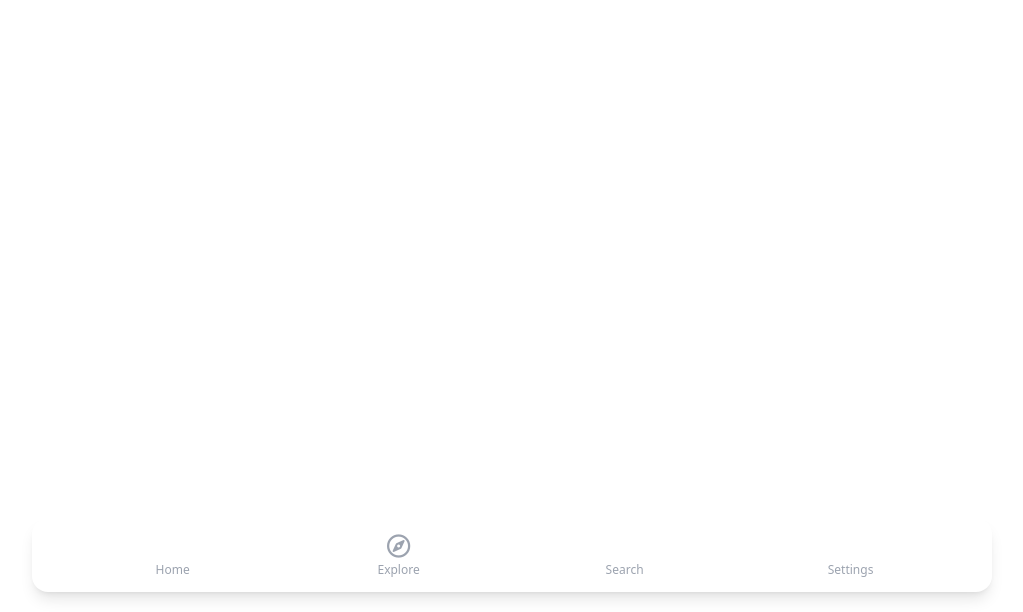
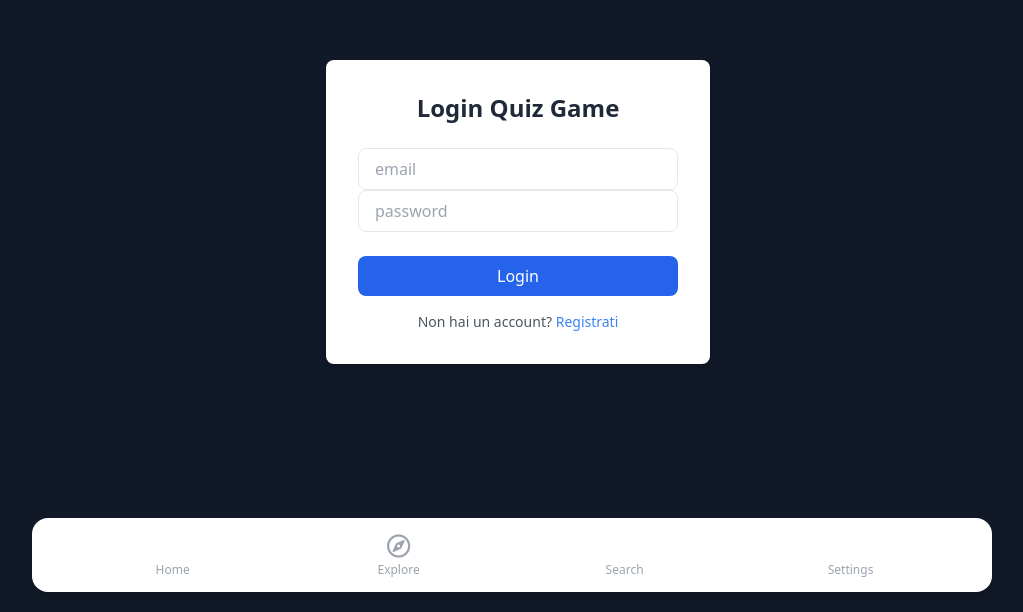
Before and after one commit to Riglietti-Nicolo/QuizUp, a SvelteKit app in the folder quizUp/: page / in a window 1280 px wide. Shown: the part 188-800 px from the top of the page, without its empty margins (122-1145 px from the left). Built offline with nearby package versions, Linux system fonts and the light colour scheme.

Commit message:
modified footer & login

```diff
--- a/quizUp/src/components/footer.svelte
+++ b/quizUp/src/components/footer.svelte
@@ -60,4 +60,5 @@
         left: 12%;
         width: 75%;
     }
+
 </style>
--- a/quizUp/src/components/forms/login_form.svelte
+++ b/quizUp/src/components/forms/login_form.svelte
@@ -0,0 +1,38 @@
+<script>
+    import { onMount } from 'svelte';
+    import { createEventDispatcher } from 'svelte';
+
+    let email = '';
+    let password = '';
+    let errorMessage = '';
+    const dispatch = createEventDispatcher();
+
+    function handleLogin() {
+      if (!email || !password) {
+        errorMessage = 'Inserisci email e password';
+        return;
+      }
+      errorMessage = '';
+      dispatch('login', { email, password });
+    }
+
+
+  </script>
+
+  <main class="flex h-screen items-center justify-center bg-gray-900">
+    <div class="bg-white p-8 rounded-lg shadow-md w-96">
+      <h2 class="text-2xl font-bold text-gray-800 mb-6 text-center">Login Quiz Game</h2>
+
+      {#if errorMessage}
+        <p class="text-red-500 text-sm mb-4">{errorMessage}</p>
+      {/if}
+
+      <input placeholder="email" type="email" bind:value={email} class="w-full px-4 py-2 border rounded-lg focus:outline-none focus:ring-2 focus:ring-blue-500" />
+
+      <input placeholder="password" type="password" bind:value={password} class="w-full px-4 py-2 border rounded-lg focus:outline-none focus:ring-2 focus:ring-blue-500" />
+
+      <button on:click={handleLogin} class="w-full mt-6 bg-blue-600 text-white py-2 rounded-lg hover:bg-blue-700 transition">Login</button>
+
+      <p class="mt-4 text-sm text-center text-gray-600">Non hai un account? <a href="#" class="text-blue-500 hover:underline">Registrati</a></p>
+    </div>
+  </main>
```
